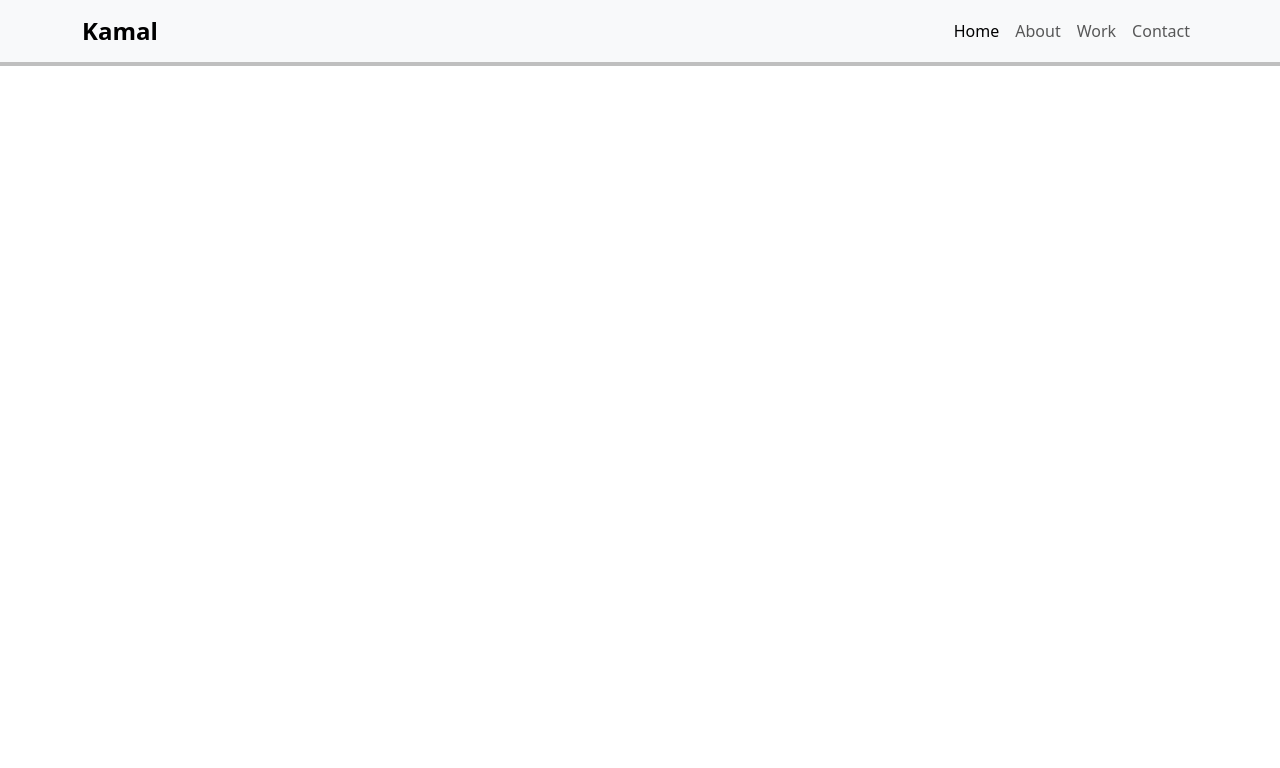
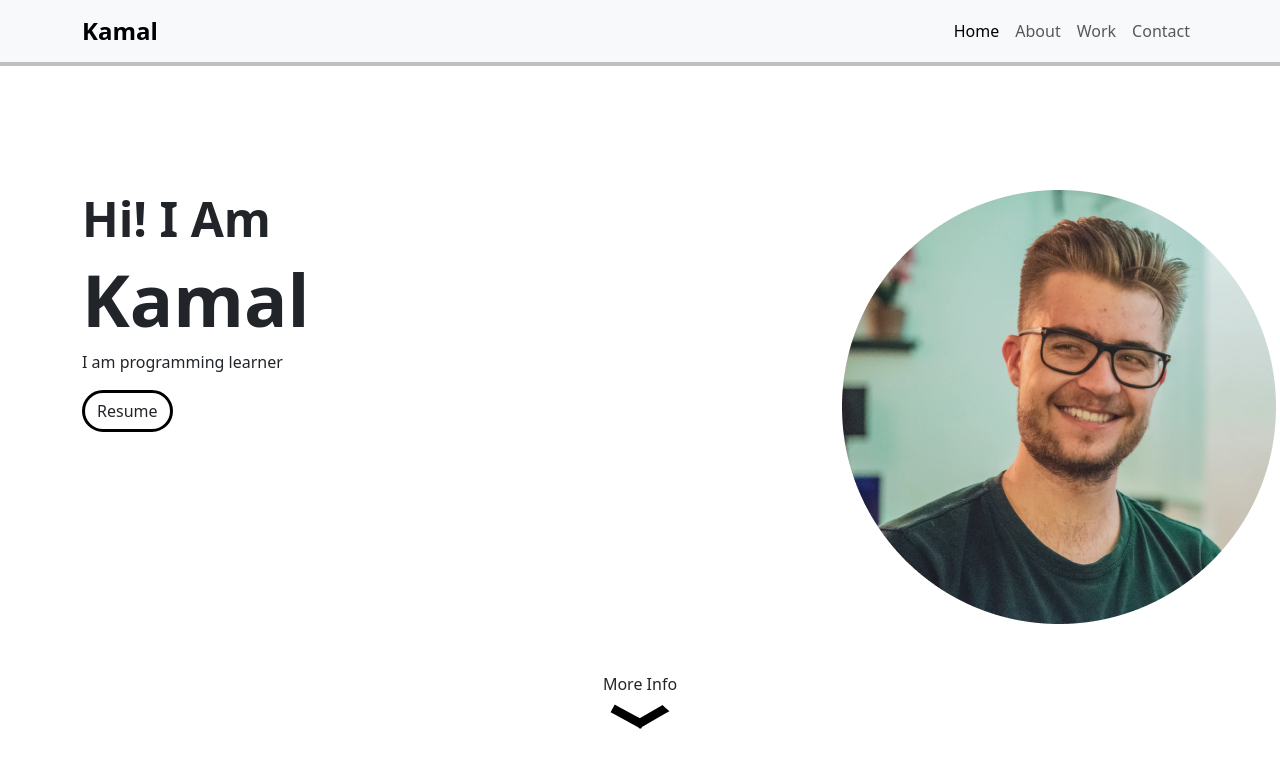
Before and after one commit to KamalIsaac/Portfolio, a plain HTML site: page index.html in a window 1280 px wide. Drawn offline with nearby package versions, Linux system fonts and the light colour scheme.

Commit message:
add home

```diff
--- a/index.html
+++ b/index.html
@@ -35,8 +35,24 @@
             </ul>
           </div>
         </div>
-      </nav>
-
+    </nav>
+    <section id="home" class="home container">
+        <div class="row d-flex align-item-center">
+            <div class="col-8">
+                <h3 class="fw-semibold">Hi! I Am</h3>
+                <h1 class="fw-bold">Kamal</h1>
+                <p>I am programming learner</p>
+                <a class="btn button" href="images/potrait.png" download="">Resume</a>
+            </div>
+            <div class="col-4">
+                <img src="images/potrait.png" alt="">
+            </div>
+        </div>
+        <div class="arrow w-100 d-flex align-items-center flex-column mt-5">
+            <a class="text-decoration-none text-dark" href="#about">More Info</a>
+            <img class="mt-2" src="images/arrow.svg" alt="" id="arrow">
+        </div>
+    </section>
     <script src="https://cdn.jsdelivr.net/npm/@popperjs/core@2.11.8/dist/umd/popper.min.js"
         integrity="sha384-I7E8VVD/ismYTF4hNIPjVp/Zjvgyol6VFvRkX/vR+Vc4jQkC+hVqc2pM8ODewa9r"
         crossorigin="anonymous"></script>
--- a/style.css
+++ b/style.css
@@ -1,4 +1,44 @@
+section {
+    padding-top: 128px;
+}
+
+.btn.button {
+    border: 3px solid black;
+    border-radius: 32px;
+}
+.btn.button:hover {
+    border: 3px solid black;
+    background-color: black;
+    color: white;
+}
+
 .navbar {
     background-color: white;
     box-shadow: 0 0 0 4px rgba(0, 0, 0, 0.25);
 }
+
+.home h1 {
+    font-size: 72px;
+}
+.home h3 {
+    font-size: 48px;
+}
+
+.home .arrow img {
+    width: 60px;
+}
+
+#arrow {
+    animation: 1s upDown infinite;
+}
+@keyframes upDown {
+    0% {
+        transform: translateY(0);
+    }
+    50% {
+        transform: translateY(10px);
+    }
+    100% {
+        transform: translateY(0);
+    }
+}
```
